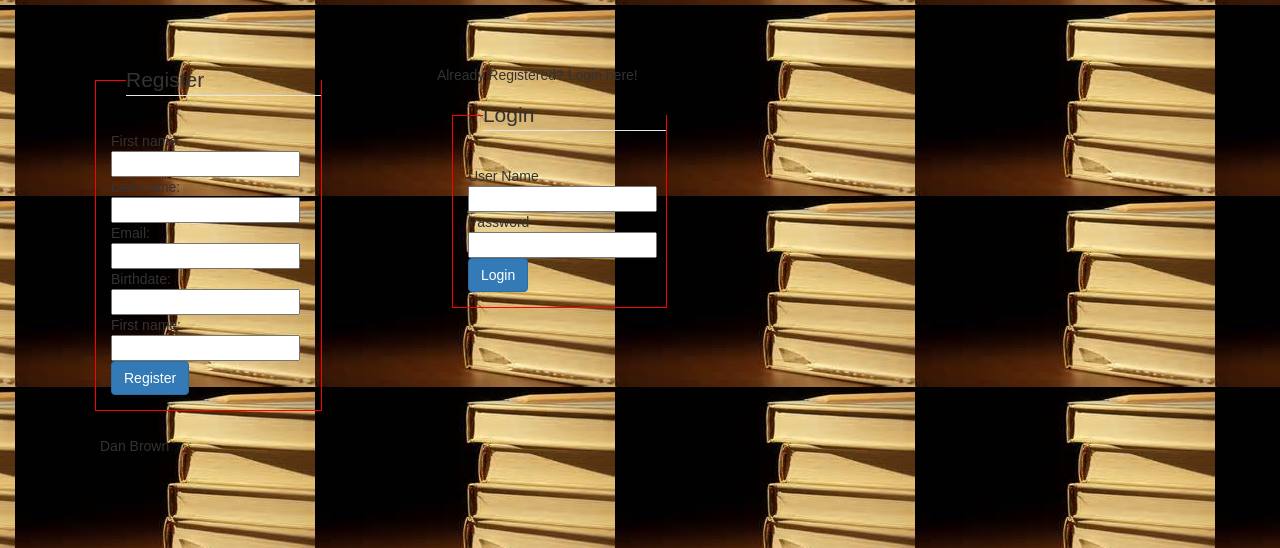
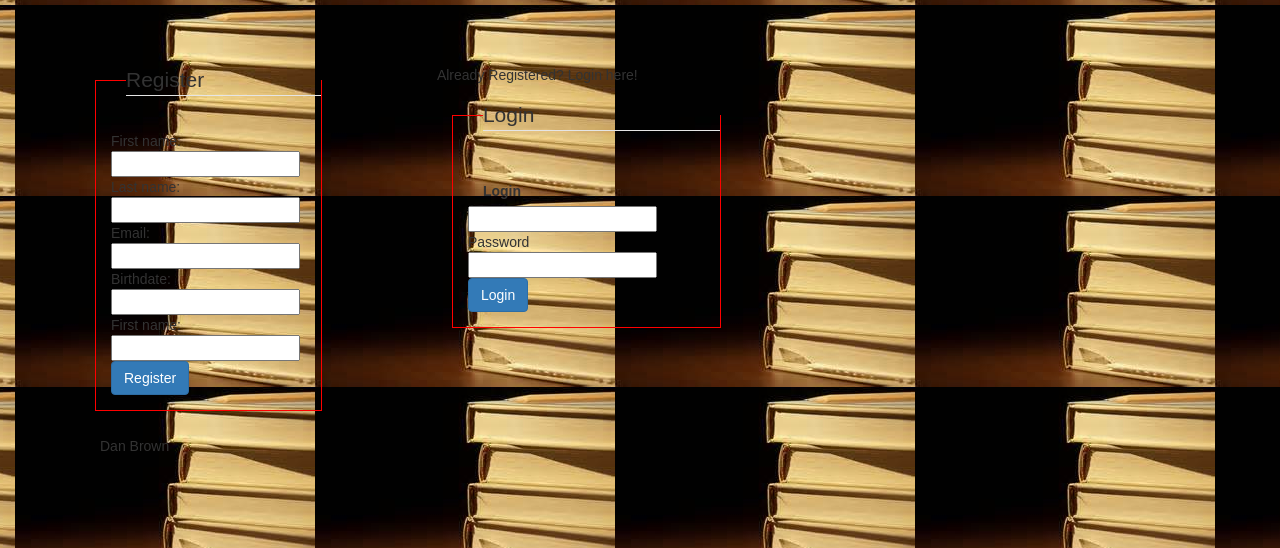
Before and after one commit to drbrown01/belt_reviewer, a Django app: page / in a window 1280 px wide. Shown: the part 201-749 px from the top of the page. Run offline with Django 3.2, Linux system fonts and the light colour scheme; some libraries are stand-ins or nearby versions.

Commit message:
added new labels

```diff
--- a/book_review2/book_review2/apps/main/templates/main/index.html
+++ b/book_review2/book_review2/apps/main/templates/main/index.html
@@ -52,11 +52,11 @@
 
 
       <p>Already Registered? Login here! </p>
-      <form class="" action="index.html" method="post">
+      <form class="" action="/users" method="post">
         {% csrf_token %}
         <fieldset class='col-md-9'>
           <legend>Login</legend>
-          User Name <br>
+          <label for="login">Login</label>
             <input type="TextField" name="" value="">
           Password <br>
             <input type="Text" name="" value="">
```
